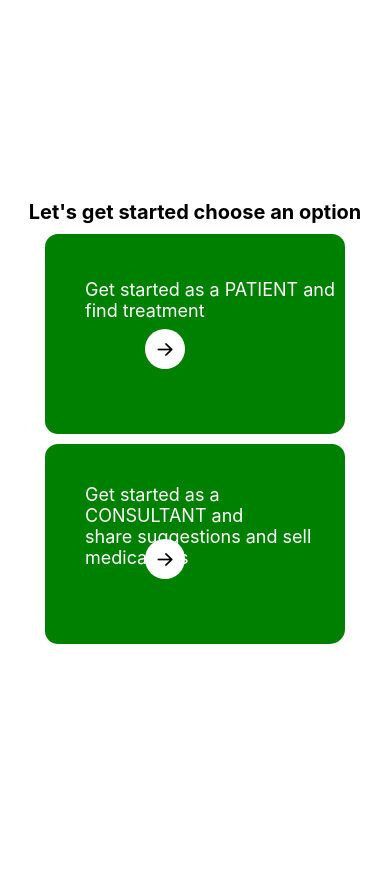
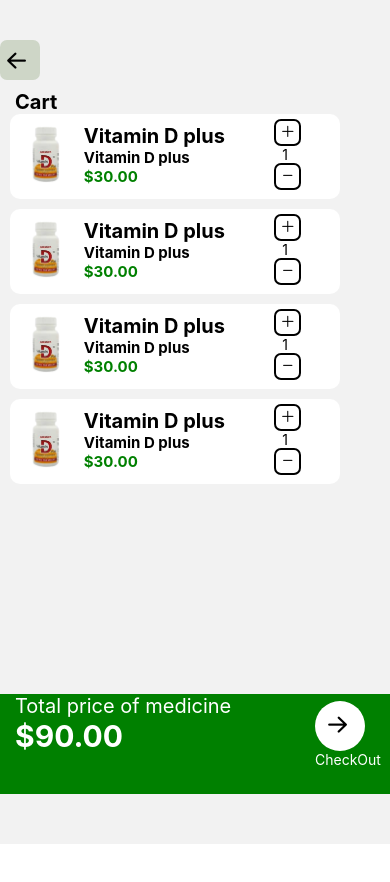
Before and after one commit to otikojairus1/ConsultancyAppRedesign, a React Native app: screen /Cart in a window 390 px wide. Before the commit the page ends 844 px from the top, so only its background shows below. Built offline with nearby package versions, Linux system fonts and the light colour scheme.

Commit message:
added cart

```diff
--- a/App.js
+++ b/App.js
@@ -13,12 +13,14 @@ import { createNativeStackNavigator } from '@react-navigation/native-stack';
 import PatientDashboard from './screens/patientDashboard';
 import Chat from './screens/Chat';
 import ProductDetails from './screens/ProductDetails';
+import Cart from './screens/Cart';
+import Pickupstation from './screens/Pickupstation';
 
 const Stack = createNativeStackNavigator();
 export default function App() {
   return (
     <NavigationContainer>
-     <Stack.Navigator  initialRouteName="Home">
+     <Stack.Navigator  initialRouteName="Pick Up">
         <Stack.Screen name="Splash" component={Splash} options={{ headerShown: false, headerTitleAlign: "center" }}/>
         <Stack.Screen name="Getting Started" component={GettingStarted} options={{ headerShown: false, headerTitleAlign: "center" }}/>
         <Stack.Screen name="Landing" component={LandingScreen} options={{ headerShown: false, headerTitleAlign: "center" }}/>
@@ -28,6 +30,8 @@ export default function App() {
         <Stack.Screen name="Add Address" component={Add_Address} options={{ headerShown: false, headerTitleAlign: "center" }}/>
         <Stack.Screen name="Chat" component={Chat} options={{ headerShown: false, headerTitleAlign: "center" }}/>
         <Stack.Screen name="Product Details" component={ProductDetails} options={{ headerShown: false, headerTitleAlign: "center" }}/>
+        <Stack.Screen name="Cart" component={Cart} options={{ headerShown: false, headerTitleAlign: "center" }}/>
+        <Stack.Screen name="Pick Up" component={Pickupstation} options={{ headerShown: false, headerTitleAlign: "center" }}/>
     </Stack.Navigator>
    </NavigationContainer>
   );
--- /dev/null
+++ b/screens/Cart.js
@@ -0,0 +1,109 @@
+import { View, Text,Dimensions, TouchableOpacity, Image } from 'react-native'
+import React from 'react'
+import { AntDesign } from '@expo/vector-icons';
+
+const windowWidth = Dimensions.get('window').width;
+const windowHeight = Dimensions.get('window').height;
+
+export default function Cart({navigation}) {
+  return (
+    <View style={{width: windowWidth, height:windowHeight, marginTop:40, }}>
+
+      {/* appbar */}
+
+      <View style={{height: 40}}>
+      <View style={{width: 40, paddingLeft:4, paddingTop:7, height:40, backgroundColor:'blue', borderRadius:7, backgroundColor:'#CED6C7'}}>
+      <AntDesign name="arrowleft" size={25} color="black" />
+      </View>
+
+      </View>
+      {/* end off appbar */}
+
+      {/* text */}
+        <View style={{marginLeft: 15, marginTop:10}}>
+
+        <Text style={{fontSize:20, fontWeight:'bold'}}>Cart</Text>
+        </View>
+
+      {/* end of text */}
+      {/* start of cards */}
+
+
+
+      <Card />
+      <Card />
+      <Card />
+      <Card />
+      {/* end of cards */}
+
+     <View style={{height:100, marginTop:200, display:'flex', flexDirection:'row', backgroundColor:"green"}}>
+
+    <View style={{flex:4,paddingLeft:15}}>
+      <Text style={{ fontSize: 20, color:"#fff"}}>Total price of medicine</Text>
+      <Text style={{fontSize:30, color:'#fff', fontWeight:'bold'}}>$90.00</Text>
+
+    </View>
+
+    <TouchableOpacity onPress={()=>navigation.navigate('Pick Up')} style={{flex:1, paddingTop:7}}>
+
+      <View style={{height:50, width:50, borderRadius:50, paddingLeft:10, paddingTop:10, backgroundColor:"#fff"}}>
+      <AntDesign name="arrowright" size={25} color="black" />
+      </View>
+      <Text style={{ color:'#fff'}}>CheckOut</Text>
+    </TouchableOpacity>
+
+    </View>
+
+      {/* start of footer */}
+
+
+      {/* end of footer */}
+
+    </View>
+  )
+}
+
+
+
+function Card(){
+    return (
+
+
+
+      <View style={{width:330, marginBottom:10, flexDirection:'row', marginLeft:10, marginRight:20, borderRadius:10, elevation:7, height:85, backgroundColor:'#fff', }}>
+      <View style={{width: 70, flex:1, marginLeft:1, height:70, paddingBottom:10, paddingTop:10}}>
+      <Image source={require('../assets/bottle.jpg')} style={{ height:60, width:70,  }}/>
+      </View>
+      <View style={{flex: 3,}}>
+          <View style={{ paddingTop:10, paddingLeft:7}}>
+              <Text style={{ fontSize:20, fontWeight:'bold'}}>Vitamin D plus</Text>
+          </View>
+          <View style={{ paddingTop:0, paddingLeft:7}}>
+              <Text style={{ fontSize:15, fontWeight:'bold'}}>Vitamin D plus</Text>
+          </View>
+          <View style={{ paddingTop:0, paddingLeft:7}}>
+              <Text style={{ fontSize:15, color:"green", fontWeight:'bold'}}>$30.00</Text>
+          </View>
+
+      </View>
+      <View style={{flex:1, paddingTop:5}}>
+
+          <View style={{height:27, width:27, borderWidth:2, borderRadius:7, paddingLeft:4, paddingTop:3, borderColor:'black'}}>
+          <AntDesign name="plus" size={15} color="black" />
+          </View>
+
+          <View style={{ marginLeft:8}}>
+        <Text>1</Text>
+          </View>
+
+          <View style={{height:27, width:27, borderWidth:2, borderRadius:7, paddingLeft:4, paddingTop:3, borderColor:'black'}}>
+          <AntDesign name="minus" size={15} color="black" />
+          </View>
+
+      </View>
+    </View>
+
+
+
+    );
+}
--- /dev/null
+++ b/screens/Pickupstation.js
@@ -0,0 +1,59 @@
+import { View, Text,Dimensions,StyleSheet ,TextInput} from 'react-native'
+import React from 'react'
+import { AntDesign,MaterialIcons,FontAwesome } from '@expo/vector-icons';
+
+
+
+const windowWidth = Dimensions.get('window').width;
+const windowHeight = Dimensions.get('window').height;
+
+export default function Pickupstation() {
+  return (
+    <View style={{height: windowHeight, width:windowWidth, marginTop:40, }}>
+     {/* start of appbar */}
+     <View style={{height: 50, display:'flex',flexDirection:'row'}}>
+          <View style={{height: 50,flex:1 ,alignItems:'flex-start', justifyContent:'flex-end'}}>
+          <View style={styles.wrapper}>
+          <MaterialIcons name="keyboard-arrow-left" size={24} color="black" />
+        </View>
+
+          </View>
+          <View style={{height: 50, flex:3 , justifyContent:'center'}}>
+              <Text style={{fontWeight:'bold', fontSize:20}}>Select your pickup Location</Text>
+
+          </View>
+
+
+      </View>
+     {/* end of appbar */}
+
+     <View style={{height:200, marginTop:50, marginBottom:50, justifyContent:'center', alignItems: 'center'}}>
+     <FontAwesome name="map-marker" size={200} color="black" />
+     </View>
+
+     {/* start of pickup input */}
+
+
+
+
+     {/* end of pickup input */}
+    </View>
+  )
+}
+
+const styles = StyleSheet.create({
+    wrapper:{
+        height: 36,
+        width: 36,
+        marginLeft:12,
+        paddingLeft:5,
+        paddingTop:5,
+
+        backgroundColor:"#CAC4C3",
+        borderBottomEndRadius: 8,
+        borderBottomLeftRadius:8,
+        borderTopEndRadius:8,
+        borderTopLeftRadius:8,
+
+    },
+})
--- a/screens/ProductDetails.js
+++ b/screens/ProductDetails.js
@@ -1,4 +1,4 @@
-import { View, Text, Dimensions,Image } from 'react-native'
+import { View, TouchableOpacity,Text, Dimensions,Image } from 'react-native'
 import React from 'react'
 import { AntDesign } from '@expo/vector-icons';
 
@@ -9,7 +9,7 @@ const {width} = Dimensions.get('window')
 const oval1Width = width * 1.25;
 const oval2Width = width * 0.4;
 
-export default function ProductDetails() {
+export default function ProductDetails({navigation}) {
   return (
     <View style={{height: windowHeight, width:windowWidth, marginTop:40}}>
 
@@ -69,12 +69,12 @@ export default function ProductDetails() {
           <Text style={{fontSize: 27,color:"#fff", fontWeight:'bold'}}>$30.00</Text>
 
         </View>
-        <View>
+        <TouchableOpacity onPress={()=>navigation.navigate('Cart')}>
           <View style={{height:40, width:40, paddingLeft:7, paddingTop:7, borderRadius:40, marginLeft:190, marginTop:8, backgroundColor:"#fff"}}>
           <AntDesign name="arrowright" size={25} color="black" />
           </View>
 
-        </View>
+        </TouchableOpacity>
       </View>
 
 
```
